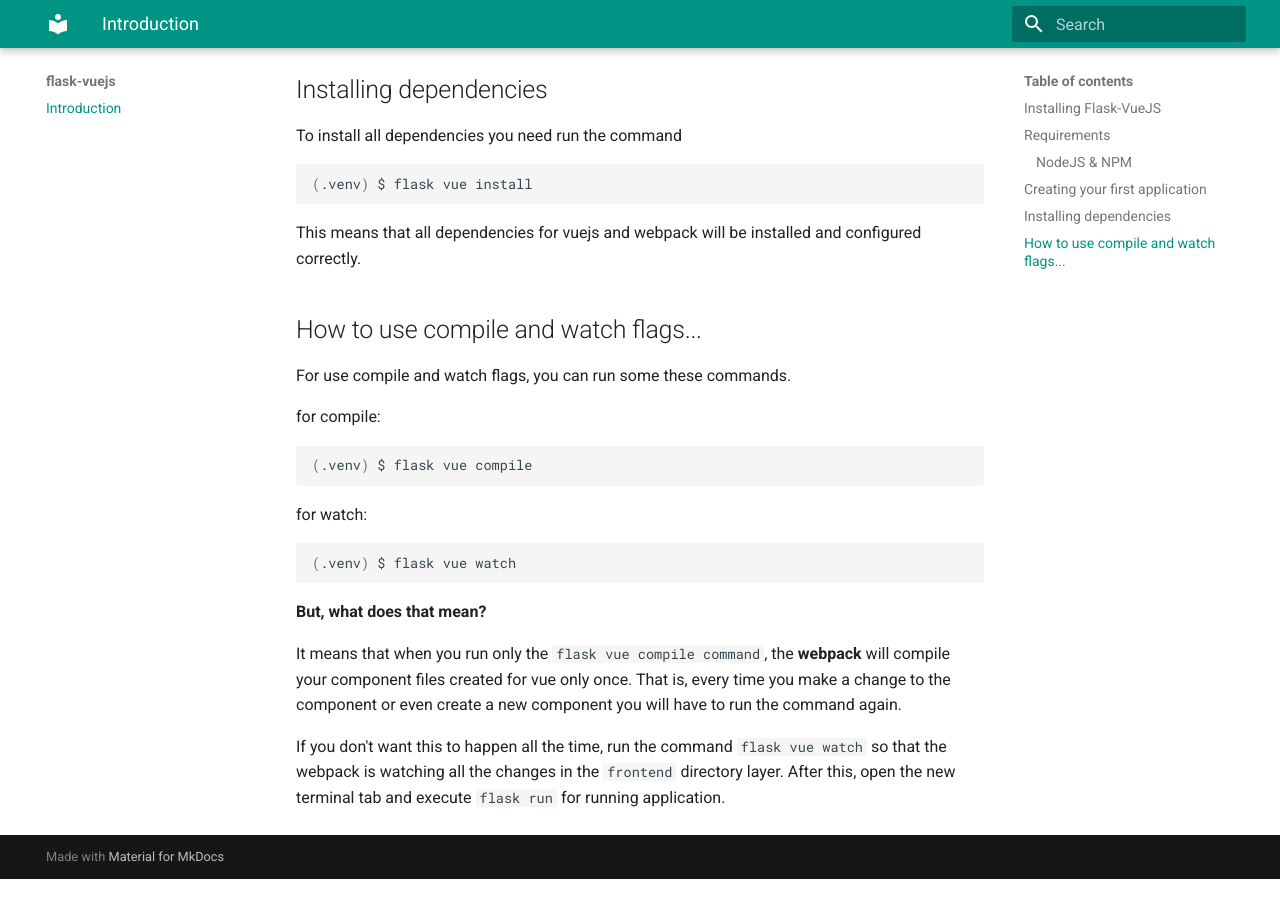
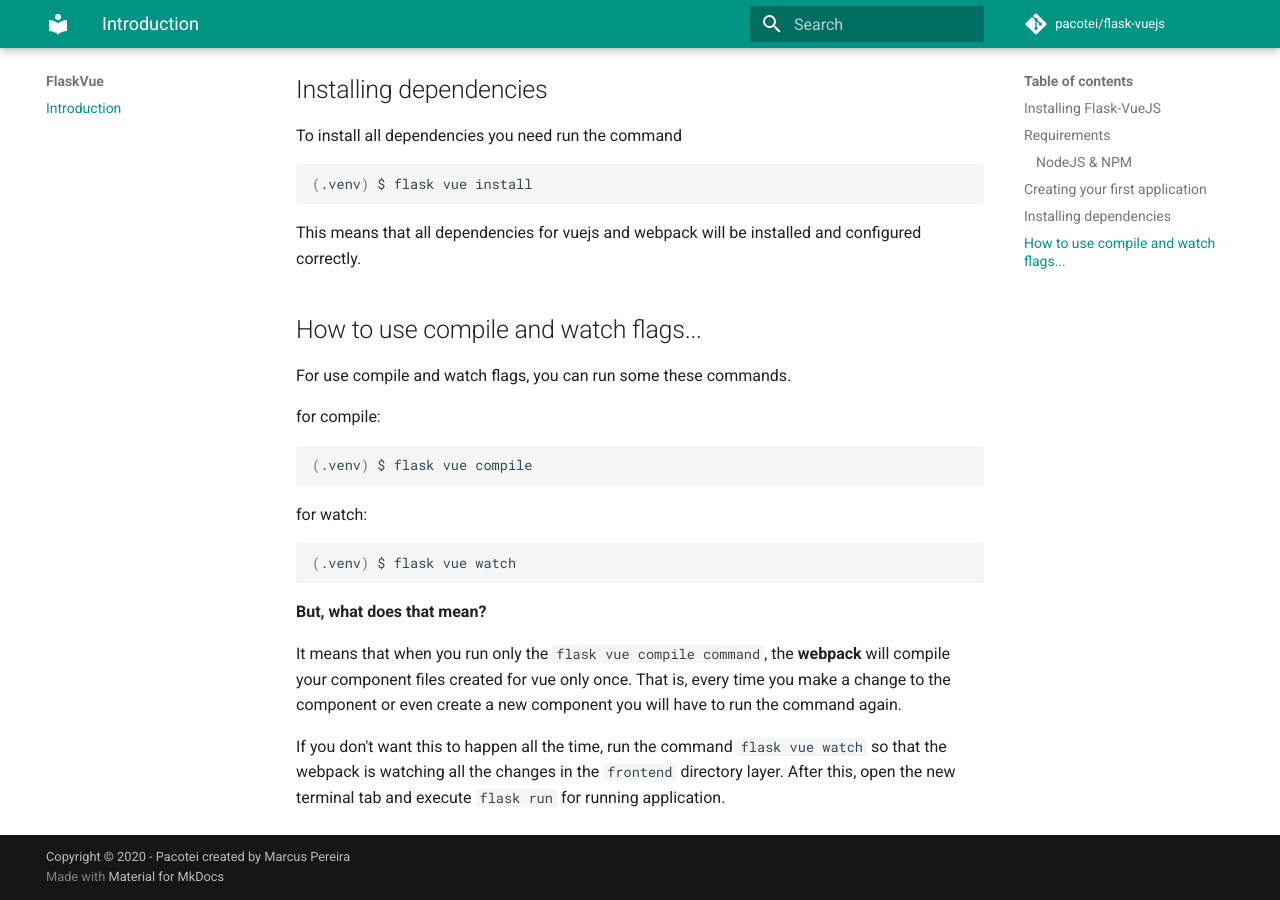
Before and after one commit to marcuxyz/flaskvue-documentation, an MkDocs documentation site: the page built from docs/index.md, in a window 1280 px wide and 900 px high, scrolled down 1043 px. Built offline with MkDocs 1.6.1 and Material for MkDocs 9.7.7, drawn with Linux system fonts in a browser that asks for light colours; comment, search, counter and statistics services are not loaded; before the commit the page ends 1922 px from its top, so only the background shows below that.

Commit message:
add repository, site_description and copyright. Change site_name

```diff
--- a/mkdocs.yml
+++ b/mkdocs.yml
@@ -1,9 +1,19 @@
-site_name: flask-vuejs
+site_name: FlaskVue
+site_description: Connect the Flask with VueJS.
+
 theme:
   name: 'material'
   palette:
     primary: 'teal'
     accent: 'teal'
+
+# Repository
+repo_name: 'pacotei/flask-vuejs'
+repo_url: 'https://github.com/pacotei/flask-vuejs'
+
+# Copyright
+copyright: 'Copyright &copy; 2020 - Pacotei created by Marcus Pereira'
+
 
 markdown_extensions:
   - codehilite
```
